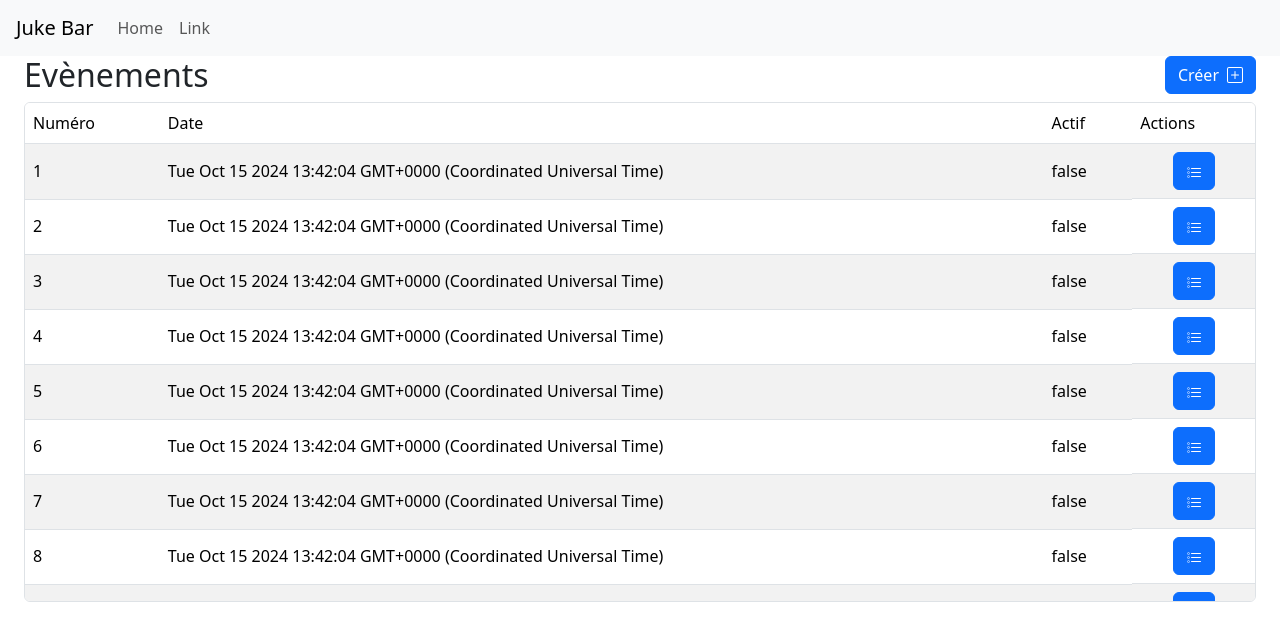
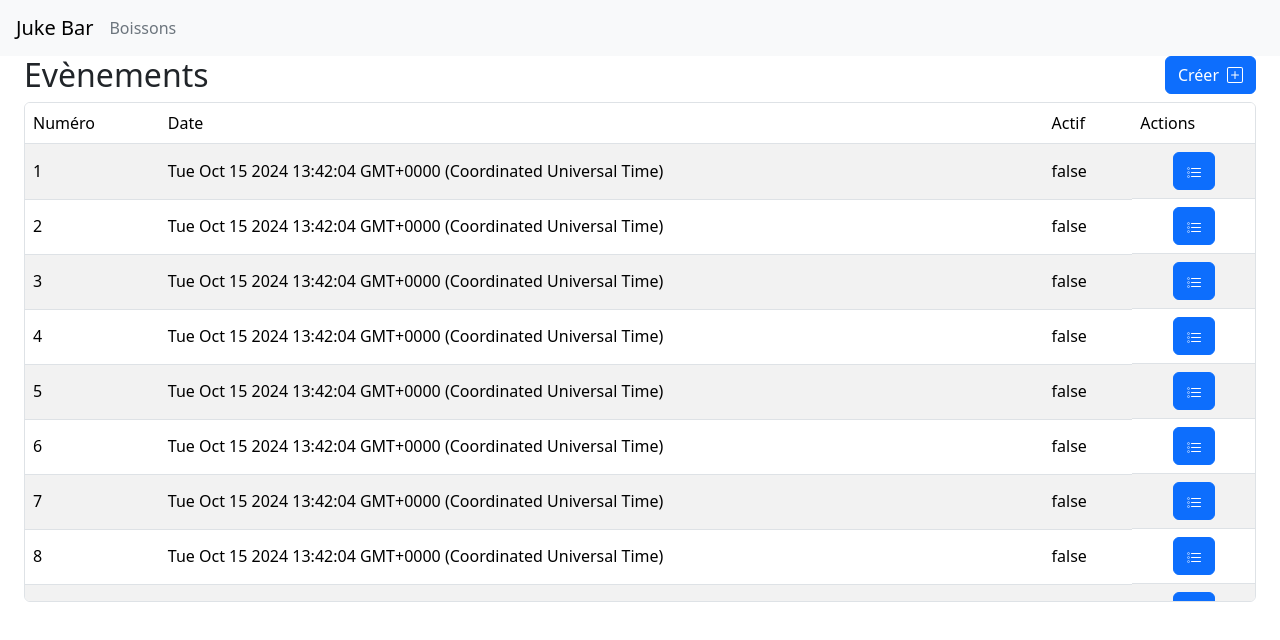
Before and after one commit to LeKlem/jukeBar, a React (Vite) app in the folder frontend/: page / in a window 1280 px wide. Shown: the top 640 px of the page. Built offline with nearby package versions, Linux system fonts and the light colour scheme; no server answers.

Commit message:
ajout page drink

```diff
--- a/frontend/src/App.tsx
+++ b/frontend/src/App.tsx
@@ -3,7 +3,7 @@ import './App.scss'
 import 'bootstrap/dist/css/bootstrap.min.css'
 
 import { Outlet } from "react-router-dom"
-import Header from "./components/Header"
+import Header from "./components/header/Header"
 
 function App() {
   return (
--- a/frontend/src/components/Header.tsx
+++ /dev/null
@@ -1,16 +0,0 @@
-import { Nav, Navbar } from "react-bootstrap";
-
-export default function Header() {
-    return (
-        <Navbar className="px-3 bg-body-tertiary">
-                <Navbar.Brand href="#home">Juke Bar</Navbar.Brand>
-                <Navbar.Toggle aria-controls="basic-navbar-nav" />
-                <Navbar.Collapse id="basic-navbar-nav">
-                    <Nav className="me-auto">
-                        <Nav.Link href="#home">Home</Nav.Link>
-                        <Nav.Link href="#link">Link</Nav.Link>
-                    </Nav>
-                </Navbar.Collapse>
-        </Navbar>
-    )
-}
--- /dev/null
+++ b/frontend/src/components/header/Header.scss
@@ -0,0 +1,9 @@
+.links {
+    display: flex;
+    align-items: center;
+    text-decoration: none;
+}
+
+.active{
+    text-decoration: underline;
+}
--- /dev/null
+++ b/frontend/src/components/header/Header.tsx
@@ -0,0 +1,22 @@
+import { Nav, Navbar, NavbarBrand } from "react-bootstrap";
+import { Link, NavLink } from "react-router-dom";
+import './Header.scss'
+
+export default function Header() {
+
+    return (
+        <Navbar className="px-3 bg-body-tertiary">
+            <Link to={''} className="link-underline-opacity-0 links">
+                <NavbarBrand>Juke Bar</NavbarBrand>
+            </Link>
+            <Navbar.Toggle aria-controls="basic-navbar-nav" />
+            <Navbar.Collapse id="basic-navbar-nav">
+                <Nav className="me-auto">
+                    <NavLink to={'/drinks'} className='links text-secondary'>
+                        Boissons
+                    </NavLink>
+                </Nav>
+            </Navbar.Collapse>
+        </Navbar>
+    )
+}
--- /dev/null
+++ b/frontend/src/pages/drinks/Drinks.tsx
@@ -0,0 +1,3 @@
+export default function Drinks() {
+    return (<h1>Drinks page</h1>)
+}
--- a/frontend/src/routes.tsx
+++ b/frontend/src/routes.tsx
@@ -2,6 +2,7 @@ import { createBrowserRouter } from "react-router-dom";
 import App from "./App";
 import Home from "./pages/home/Home";
 import Login from "./pages/Login";
+import Drinks from "./pages/drinks/Drinks";
 
 const router = createBrowserRouter([
   {
@@ -12,6 +13,10 @@ const router = createBrowserRouter([
         path: '',
         element: <Home />,
       },
+      {
+        path: 'drinks',
+        element: <Drinks />
+      }
     ]
   },
   {
```
